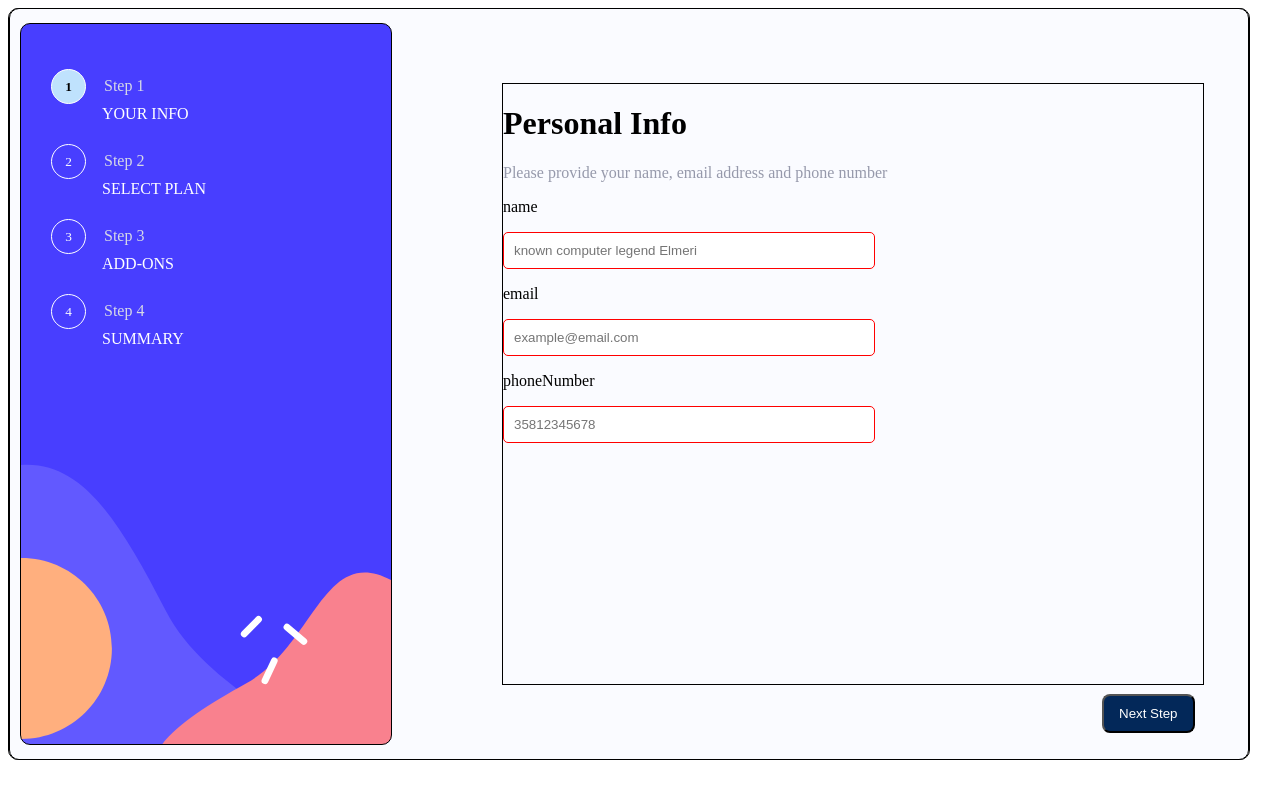
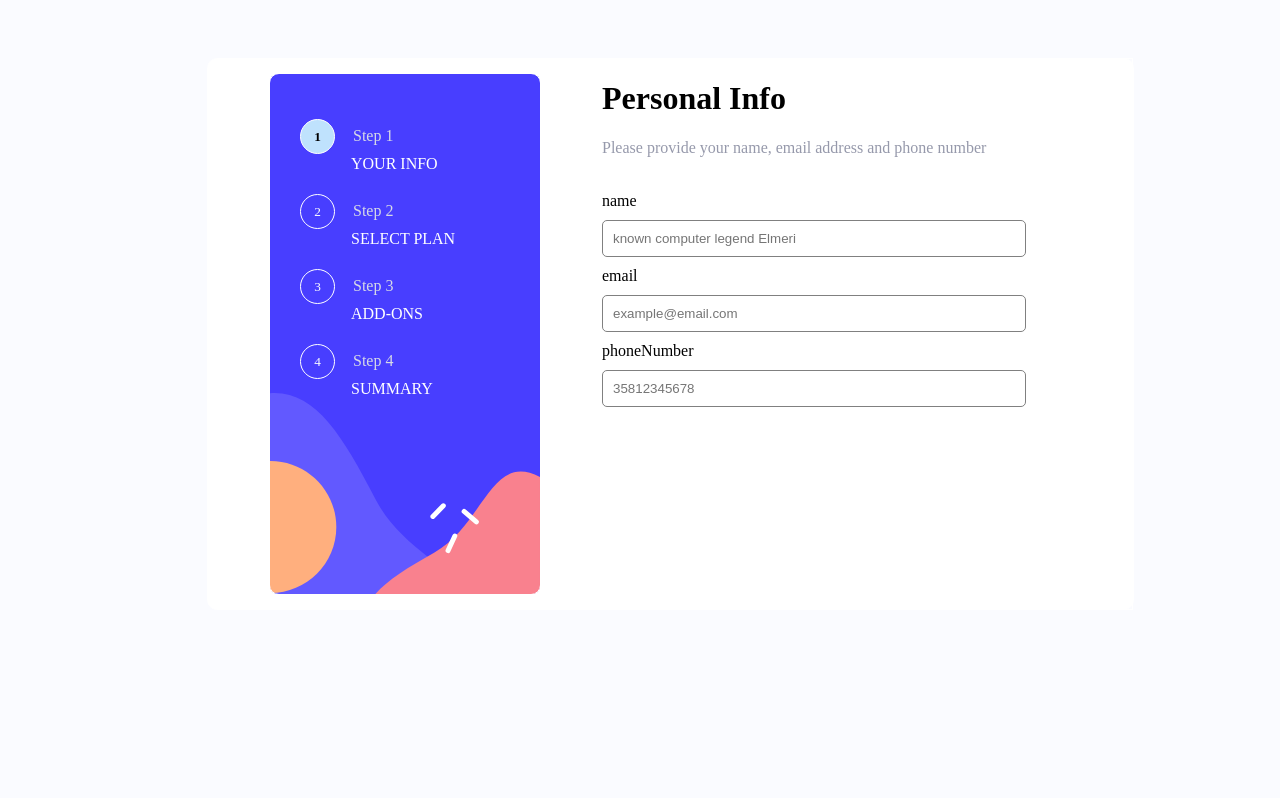
Before and after one commit to Mirkomedia/Mirkomedia.github.io, a React (Vite) app: page / in a window 1280 px wide. Built offline with nearby package versions, Linux system fonts and the light colour scheme.

Commit message:
Add files via upload

```diff
--- a/src/Components/MultiStepForm.jsx
+++ b/src/Components/MultiStepForm.jsx
@@ -23,6 +23,15 @@ export const MultiStepForm = () => {
     largerStorage: "",
     customizableProfile: ""
   })
+  const [price, setPrice] = useState ({
+    arcade: 9,
+    advanced: 12,
+    pro: 15,
+    onlineService: 1,
+    largerStorage: 2,
+    customProfile: 2
+
+  })
 
   const handleChange = (e) =>{
     const {name, value} = e.target;
@@ -30,8 +39,7 @@ export const MultiStepForm = () => {
         return {...prev,[name]:value}
     })
   };
-
-  const step1 = ({})
+  const formDataIsValid = formData.name != '' && formData.email != '' && formData.phoneNumber != ''
     return (
 
       <div className="full-container">
@@ -40,9 +48,11 @@ export const MultiStepForm = () => {
 
          <Sidebar step={step} nextStep={nextStep} prevStep={prevStep} formData={formData} handleChange={handleChange} setFormData={setFormData} setStep={{setStep}}/>
         <footer>
-        {step < 4 && <button className="next-step" onClick={nextStep}>Next Step</button>}
+        {step === 1 && formDataIsValid && <button className="next-step" onClick={nextStep} >Next Step</button>}
+        {step === 2 && formData.plan != '' && <button className="next-step" onClick={nextStep}>Next Step</button>}
+        {step  === 3  && <button className="next-step" onClick={nextStep}>Next Step</button>}
         {step >1 && step <5 &&  <button  className="prev-step" onClick={prevStep}>Go Back</button>}
-        {step === 4 && <button type="submit" className="confirm" onClick={nextStep} >Confirm</button>}
+        {step === 4 && formDataIsValid && formData.plan != '' && <button type="submit" className="confirm" onClick={nextStep} >Confirm</button>}
         </footer>
 
         {step === 1 && <PersonalInfo2 nextStep={nextStep} formData={formData} handleChange={handleChange} onChange={handleChange}setFormData={setFormData} />}
--- a/src/Components/PersonalInfo2.jsx
+++ b/src/Components/PersonalInfo2.jsx
@@ -1,7 +1,7 @@
-import {  useState } from "react";
+
 import { FormInput } from "./Subcomponents/FormInput";
 
-export const PersonalInfo2 = ({formData, handleChange,setFormData}) => {
+export const PersonalInfo2 = ({formData, handleChange}) => {
 
 /*
     const onChange = (e) =>{
@@ -59,7 +59,7 @@ console.log(formData)
     <div className="right-container">
         <h1>Personal Info</h1>
          <p className="graytext">Please provide your name, email address and phone number</p>
-
+        <div className="input-container">
         {input.map((input)=>(
          <FormInput
          key={input.id} {...input}
@@ -69,7 +69,7 @@ console.log(formData)
 
 
 
-
+    </div>
     </div>
     </form>
   )
--- a/src/Components/PickAddOns.jsx
+++ b/src/Components/PickAddOns.jsx
@@ -27,15 +27,17 @@ const handleOnlineService = () =>{
  console.log(formData)
   return (
     <div className='right-container'>
-      <h1>Pick addOns</h1>
-      <p>Add-ons help encance your gaming experience.</p>
+      <h1>Pick add-ons</h1>
+      <p className='graytext'>Add-ons help enhance your gaming experience.</p>
      <div className='add-ons-container'>
       <div
        className={`add-on ${formData.onlineService === 'online service' ? 'active' : ''}`}>
       <input type="checkbox"   id='online-service-checkbox'className='add-on-checkbox'
         onClick={()=>handleOnlineService()}
 
-        checked={formData.onlineService === 'online service' ? true : false} />Online Service
+        checked={formData.onlineService === 'online service' ? true : false} />
+        <span>Online Service</span>
+
         <p className='graytext'>Acces to multiplayer games <span className='price'
         >{formData.interval === 'monthly' ? '+2$/mo' : '+10$/yr'}</span></p>
       </div>
--- a/src/Components/Sidebar.jsx
+++ b/src/Components/Sidebar.jsx
@@ -11,7 +11,7 @@ export const Sidebar = ({step, setStep}) => {
 
      <button className={step === 1 ?"round-button active" :
      "round-button inactive"} onClick={setStep1}>1</button>
-    <span>Step 1</span>
+    <span >Step 1</span>
      <p className="step-name">YOUR INFO</p>
        </div>
 
--- /dev/null
+++ b/src/Components/Subcomponents/FormInput.css
@@ -0,0 +1,37 @@
+.formInput{
+    display: flex;
+    flex-direction: column;
+    width: 100%;
+}
+
+input{
+    padding: 15px;
+    margin: 10px 0px;
+    border-radius: 5px;
+    border: 1px solid gray;
+}
+
+
+label{
+    font-size: 12px;
+    color: gray;
+
+}
+
+.errorMessage{
+    font-size: 12px;
+    padding: 3px;
+    color: red;
+    display: none;
+    position: absolute;
+    margin-left: 165px;
+
+}
+
+input:invalid[focused="true"]{
+    border: 1px solid red;
+}
+
+input:invalid[focused="true"] ~ .errorMessage{
+    display: block;
+}
--- a/src/Components/Subcomponents/FormInput.jsx
+++ b/src/Components/Subcomponents/FormInput.jsx
@@ -1,6 +1,6 @@
 import React from 'react'
-
-export const FormInput = (props) => {
+//import "./formInput.css"
+/*export const FormInput = (props) => {
     const {label,errorMessage,onChange, id, ...inputProps} = props;
   return (
     <div className='formInput'>
@@ -13,4 +13,30 @@ export const FormInput = (props) => {
 
     </div>
   )
-}
+}*/
+import { useState } from "react";
+//import "./FormInput.css";
+
+export const FormInput = (props) => {
+  const [focused, setFocused] = useState(false);
+  const { label, errorMessage, onChange, id, ...inputProps } = props;
+
+  const handleFocus = (e) => {
+    setFocused(true);
+  };
+
+  return (
+    <div className="formInput">
+      <label>{label}</label>
+
+      <input
+        {...inputProps}
+        onChange={onChange}
+        onBlur={handleFocus}
+
+        focused={focused.toString()}
+      />
+  <span className='errorMessage'>{errorMessage}</span>
+    </div>
+  );
+};
--- a/src/Styles.scss
+++ b/src/Styles.scss
@@ -1,10 +1,17 @@
-
+body{
+  width: 100%;
+  height: 100%;
+  background-color: hsl(231, 100%, 99%);
+  display: flex;
+  justify-content: center;
+  align-items: center;
+}
 .outer-container{
     display: block;
     padding: 10px;
-    border: 1px solid black;
-    min-width: 350px;
-    min-height: 700px;
+    border: 1px solid white;
+    min-width: 250px;
+    min-height: 500px;
     margin: 10px;
     background-image: url('./images/bg-sidebar-desktop.svg');
     background-position: center;
@@ -15,12 +22,13 @@
 }
 .full-container{
     display: inline-flex;
-    width: 1240px;
-    height: 750px;
-    border: 1px solid black;
+    width: 880px;
+    height: 550px;
+    border: 1px solid white;
     align-items: center;
-    background-color: hsl(231, 100%, 99%);
+    background-color: white;
     border-radius: 10px;
+    margin: 50px;
 }
 .select-step{
     display: block;
@@ -37,9 +45,7 @@
     margin-top: 0px;
     padding: 1px;
 }
-span{
-    margin-left: 18px;
-}
+
 .round-button {
     align-items: center;
     border: 1px solid white;
@@ -61,12 +67,12 @@ span{
     font-weight: 600;
   }
   .right-container{
-    width: 700px ;
-    height: 600px;
-    border: 1px solid black;
+    width: 530px ;
+    height: 550px;
+    border: 1px solid white;
     display: block;
     align-items: center ;
-    margin-left: 100px;
+    margin-left: 50px;
     text-align: left;
 
   }
@@ -80,8 +86,8 @@ span{
     position: absolute;
     background-color: hsl(214, 93%, 18%);
     color: white;
-    margin-top:310px ;
-    margin-left: 700px;
+    margin-top:210px ;
+    margin-left: 400px;
     cursor: pointer;
     padding: 10px 15px 10px 15px;
     border-radius: 8px;
@@ -92,35 +98,35 @@ span{
     position: absolute;
     background-color: inherit;
     color:  hsl(231, 11%, 63%);
-    margin-top:320px ;
+    margin-top:220px ;
     margin-left: 100px;
     cursor: pointer;
     border: none;
+}
+.prev-step:hover{
+  color:hsl(214, 93%, 18%) ;
+  font-weight: 600
 }
 .confirm{
   display: block;
   position: absolute;
   background-color:hsl(243, 100%, 62%);
   color: white;
-  margin-top:310px ;
-  margin-left: 700px;
+  margin-top:210px ;
+  margin-left: 400px;
   cursor: pointer;
   padding: 10px 20px 10px 20px;
   border-radius: 8px;
 
 }
-  .input{
-    width: 50%;
-    padding: 10px;
-    border-radius: 5px;
-    border: solid 1px hsl(231, 11%, 63%);
-  }
+
   .plan-container{
     display: inline-flex;
     text-align: left;
-    border: 1px solid black;
+    border: 1px transparent white;
     margin-top: 20px;
     align-items: center;
+
 
   }
 .plan-box{
@@ -128,13 +134,17 @@ span{
   height: 150px;
   display: block;
   position: relative;
-  border: 1px solid black;
+  border: 1px solid gray;
   padding: 10px;
   margin: 10px;
+  border-radius: 8px;
 
 }
+.plan-box:hover{
+  border: 2px solid gray;
+}
 .plan-box.active{
-  border: 2px solid red
+  border: 2px solid gray
 }
 .monthly-yearly {
   appearance: none;
@@ -164,21 +174,27 @@ span{
 }
 .graytext{
   color: hsl(231, 11%, 63%);
+  display: block;
+  font-size: 16px;
 }
 
 .add-on{
-  border: 1px solid black;
-  padding: 10px;
-  margin: 5px;
-  display: relative;
+  border: 1px solid gray;
+  padding: 5px;
+  margin: 10px;
+  display: -ms-flexbox;
+  border-radius: 8px;
+  align-items: center;
 }
 .add-on.active{
-  border: 2px solid red;
+  border: 2px solid gray;
 }
 .add-on-checkbox{
-  display: inline;
+  display: relative;
   padding: 15px;
-  margin-top: 15px;
+  margin-top: 5px;
+  height: 18px;
+  width: 18px;
 }
 .price{
   color:   hsl(243, 100%, 62%);
@@ -253,20 +269,53 @@ input:checked + .slider:before {
   border-radius: 50%;
 }
 .thanksIcon{
-  margin-top: 200px;
+  margin-top: 150px;
+
 }
 .thanksTxt{
-  margin-left: 150px;
-  margin-right: 150px;
+  margin-left: 50px;
+  margin-right: 50px;
 }
 .errorMessage{
   font-size: 12px;
   color: red;
   margin-left: 180px;
- display: none;
+ //display: none;
  border: none  !important;
 }
-.input:invalid  {
+
+span{
+  margin-left: 18px;
+}
+.formInput{
+  display: flex;
+  flex-direction: column;
+  width: 80%;
+}
+
+input{
+  padding: 10px;
+  margin: 10px 0px;
+  border-radius: 5px;
+  border: 1px solid gray;
+}
+
+.errorMessage{
+  font-size: 12px;
+  padding: 3px;
+  color: red;
+  display: none;
+  position: absolute;
+  margin-left: 295px;
+
+}
+.input-container{
+  margin-top: 35px;
+}
+input:invalid[focused="true"]{
   border: 1px solid red;
+}
+
+input:invalid[focused="true"] ~ .errorMessage{
   display: block;
 }
```
